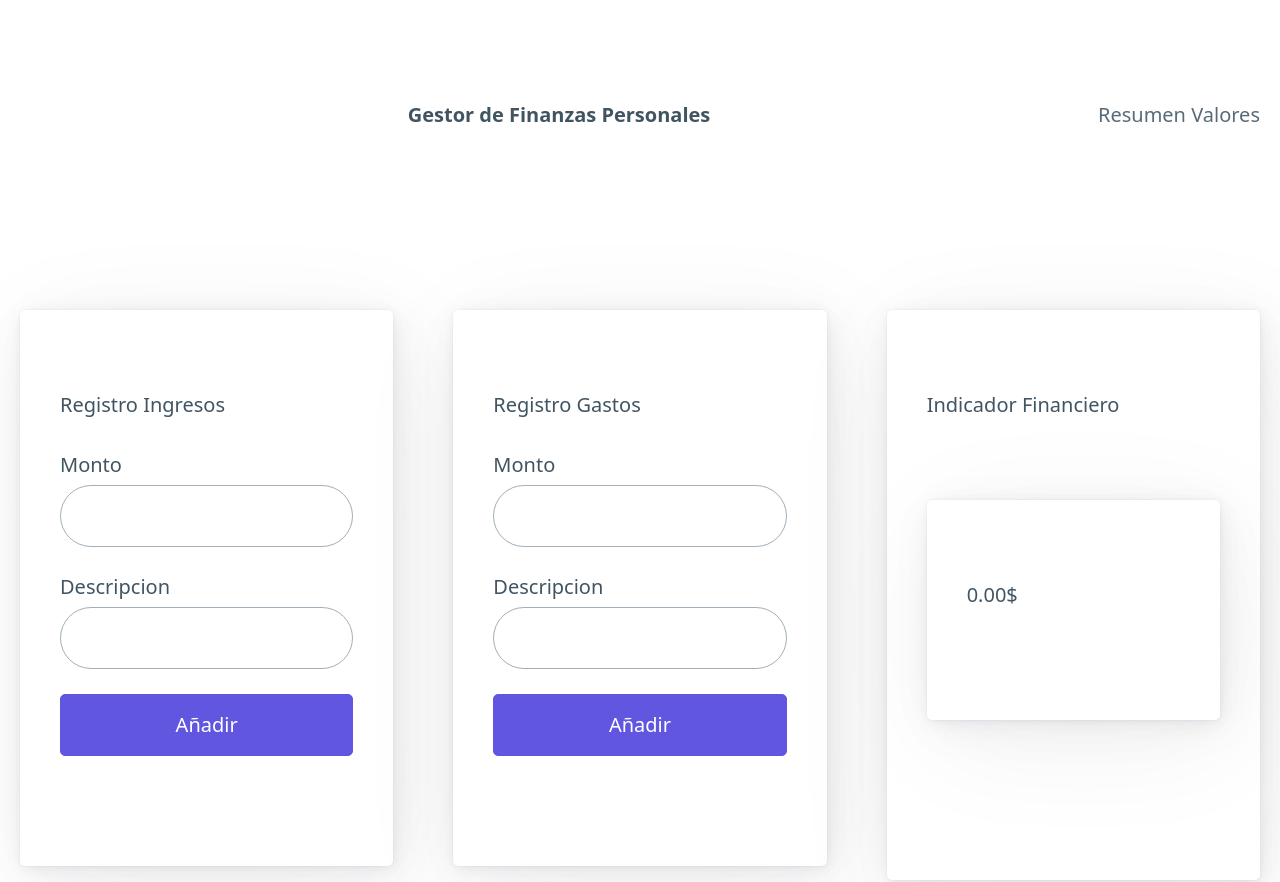
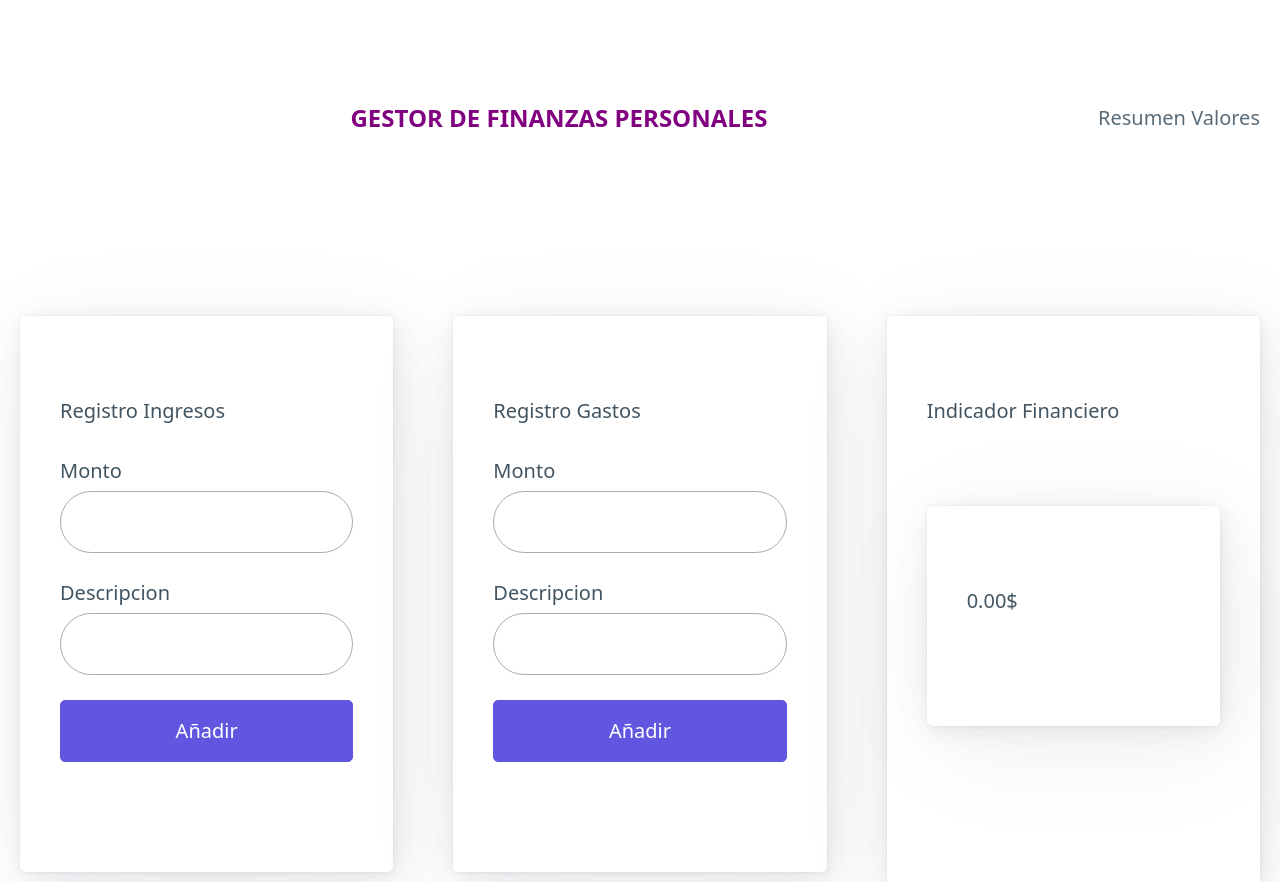
Before and after one commit to PabloC2A/Gestor-Finanzas-Personales, a plain HTML site: page src/views/dashboard.html in a window 1280 px wide. Shown: the top 882 px of the page. Drawn offline with nearby package versions, Linux system fonts and the light colour scheme.

Commit message:
insertar y actualizar el header y nav de la pagina dashboard

```diff
--- a/src/css/dashboard.css
+++ b/src/css/dashboard.css
@@ -34,6 +34,24 @@
   --primary-focus: rgba(216, 27, 96, 0.125);
   --primary-inverse: #FFF;
 }
+
+#header-nav{
+  background-color: #ffffff;
+}
+
+#header-nav nav strong {
+  color: purple;
+  font-size: 24px;
+  margin-left: 0px;
+}
+
+@media screen and (max-width: 768px) {
+  #header-nav nav strong {
+    font-size: 16px;
+  }
+}
+
+
 #montoIngreso{
   border-radius: 40px;
 }
--- a/src/views/dashboard.html
+++ b/src/views/dashboard.html
@@ -9,18 +9,18 @@
     <link rel="stylesheet" href="../css/dashboard.css">
 </head>
 <body>
-    <header class="container-fluid">
+    <header class="container-fluid" id="header-nav">
         <nav>
             <ul>
               <li><a href="#" class="secondary"></a></li>
             </ul>
             <ul>
-              <li><strong>Gestor de Finanzas Personales</strong></li>
+              <li><strong>GESTOR DE FINANZAS PERSONALES</strong></li>
             </ul>
             <ul>
               <li><a href="#" class="secondary">Resumen Valores</a></li>
             </ul>
-          </nav>
+        </nav>
     </header>
     <main class="grid" style="padding: 0;">
         <div class="container-fluid">
```
Also changed, not shown: src/views/resumenValores.html (added).
